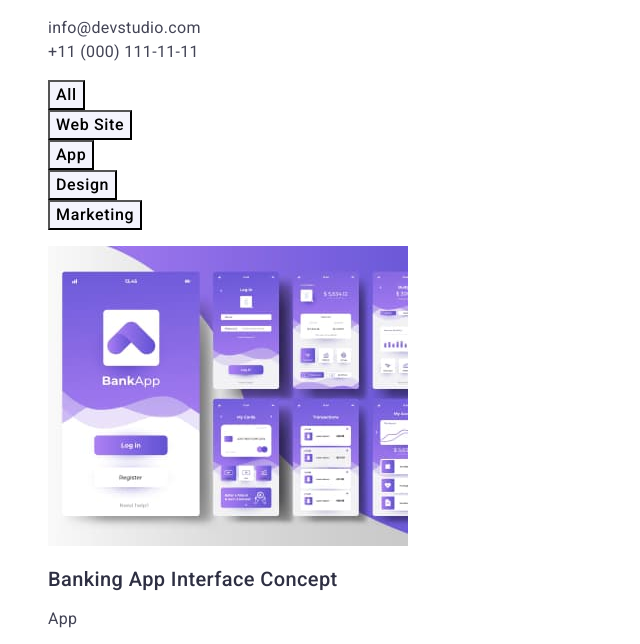
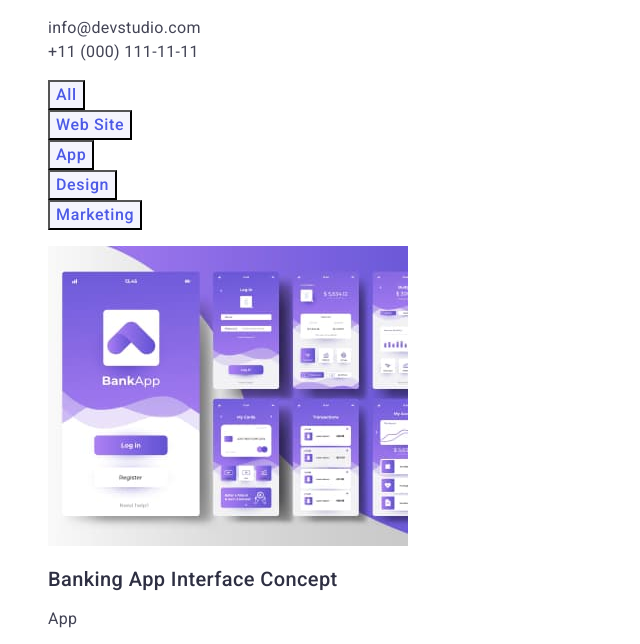
Before and after one commit to OlhaSuvorova/goit-markup-hw-02, a plain HTML site: page portfolio.html in a window 1280 px wide. Shown: the part 117-761 px from the top of the page, without its empty margins (0-640 px from the left). Drawn offline with Linux system fonts and the light colour scheme.

Commit message:
update style.css

```diff
--- a/css/styles.css
+++ b/css/styles.css
@@ -106,6 +106,7 @@ body {
   text-align: center;
   letter-spacing: 0.04em;
   background-color: #f4f4fd;
+  color: var(--accent);
   cursor: pointer;
 }
 
```
